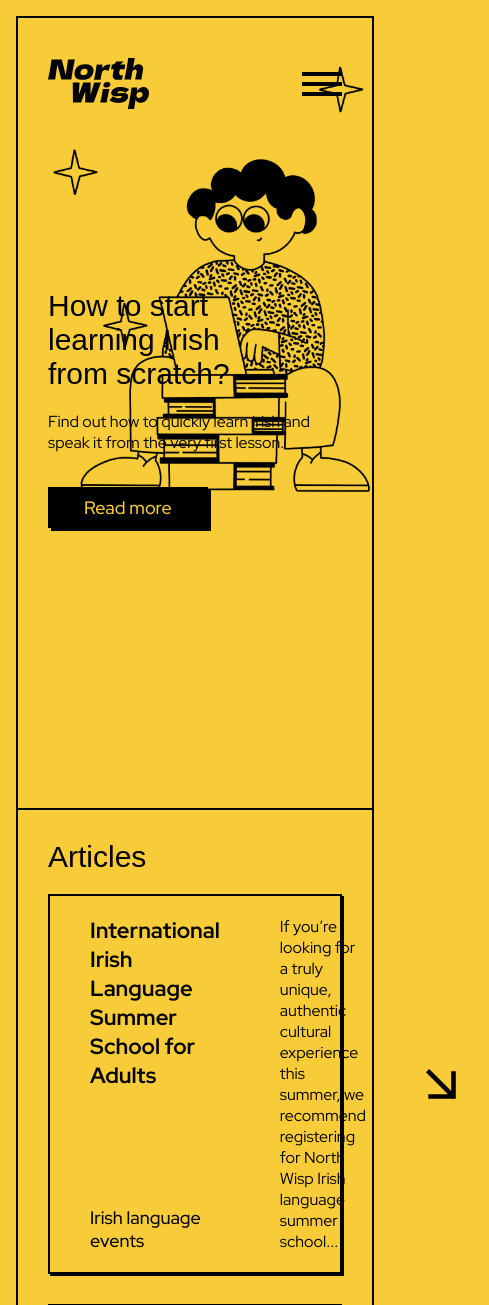
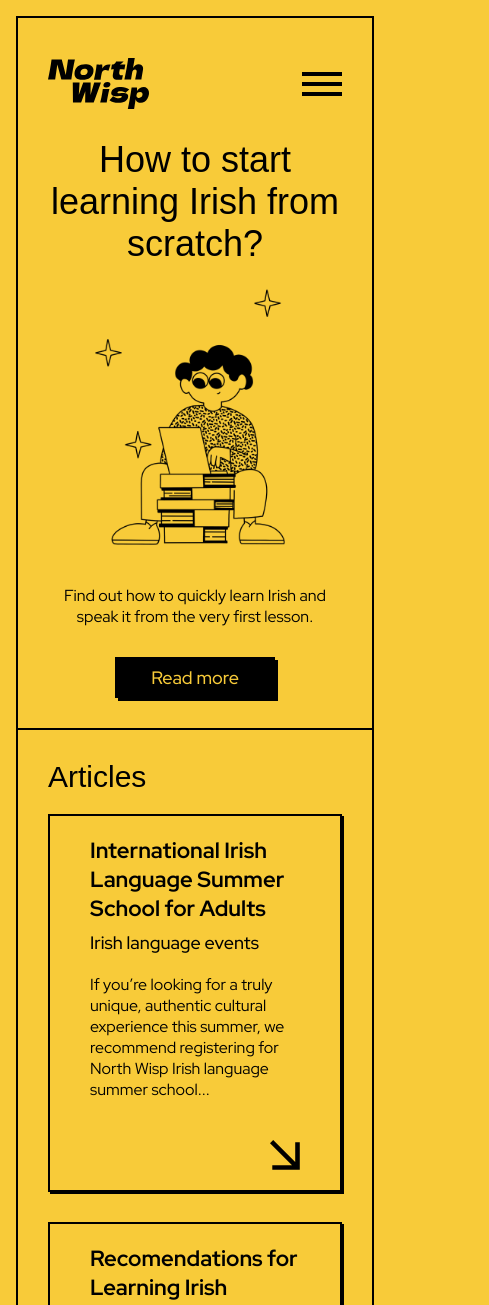
Before and after one commit to StepanKirichenko/north-wisp, a website built with Vite: page blog/index.html in a window 390 px wide. Shown: the top 1305 px of the page, 489 px wide, since content can reach past the window. Built offline with nearby package versions, Linux system fonts and the light colour scheme; a web font is replaced by a local one.

Commit message:
Add responsive styles to blog.

```diff
--- a/blog/index.html
+++ b/blog/index.html
@@ -58,7 +58,9 @@
                 Find out how to quickly learn Irish and speak it from the very
                 first lesson.
               </p>
-              <button class="button">Read more</button>
+              <div class="hero__button-container">
+                <button class="button">Read more</button>
+              </div>
               <div class="hero__image-container">
                 <img
                   src="/images/blog/blog_hero.png"
--- a/style.css
+++ b/style.css
@@ -620,7 +620,7 @@ body {
   :root {
     --section-padding: 30px;
 
-    --fs-h1: 30px;
+    --fs-h1: 36px;
     --fs-h2: 30px;
   }
 
--- a/styles/blog.css
+++ b/styles/blog.css
@@ -58,3 +58,70 @@
   display: flex;
   align-items: center;
 }
+
+@media (max-width: 1200px) {
+  .hero {
+    display: flex;
+    flex-direction: column;
+    padding: 0;
+  }
+
+  .hero__heading {
+    max-width: none;
+    order: 1;
+  }
+
+  .hero__image-container {
+    position: static;
+    order: 2;
+    margin-bottom: 30px;
+  }
+
+  .hero__image {
+    max-width: 70%;
+  }
+
+  .hero__text {
+    order: 3;
+  }
+
+  .hero__button-container {
+    order: 4;
+  }
+}
+
+@media (max-width: 900px) {
+  .article-link__container {
+    display: flex;
+    flex-direction: column;
+  }
+
+  .article-link__description-container {
+    margin-top: 20px;
+    margin-bottom: 40px;
+  }
+
+  .article-link__link-container {
+    justify-content: flex-end;
+  }
+}
+
+@media (max-width: 600px) {
+  .hero__heading {
+    text-align: center;
+  }
+
+  .hero__image-container {
+    display: flex;
+    justify-content: center;
+  }
+
+  .hero__text {
+    text-align: center;
+  }
+
+  .hero__button-container {
+    display: flex;
+    justify-content: center;
+  }
+}
```
